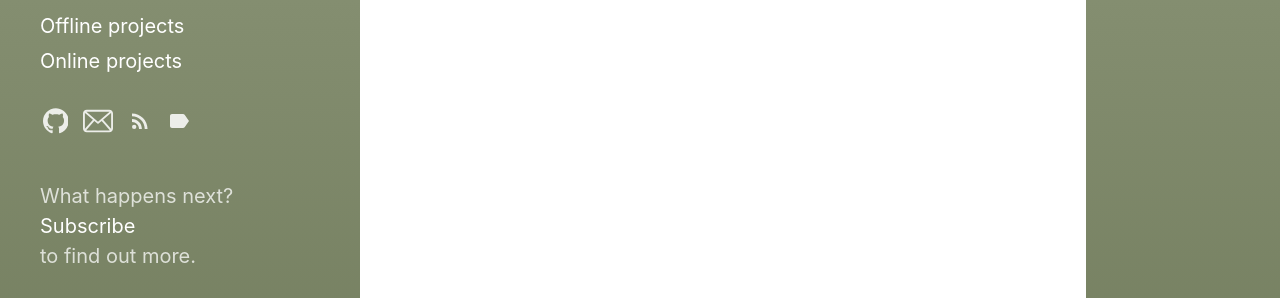
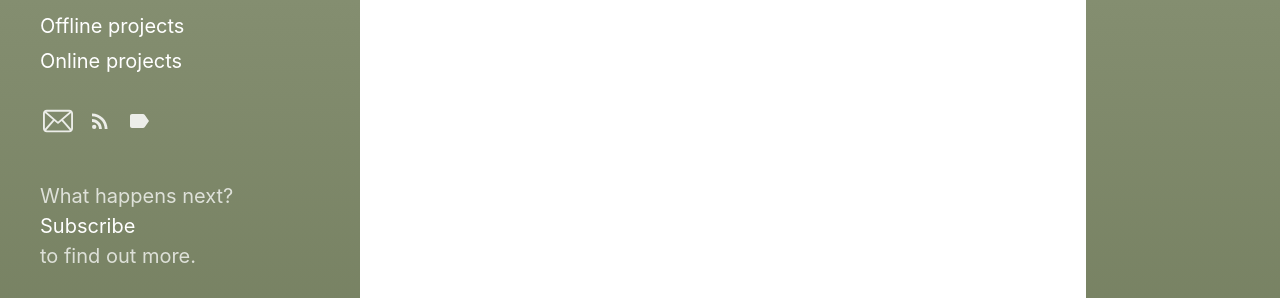
Before and after one commit to jyang123-bit/Website, a Jekyll site: the page built from tags.html, in a window 1280 px wide. Shown: the part 589-887 px from the top of the page. Built offline with Jekyll 4.4.1, drawn with Linux system fonts in a browser that asks for light colours.

Commit message:
Update custom-icon-links.html

```diff
--- a/_includes/custom-icon-links.html
+++ b/_includes/custom-icon-links.html
@@ -1,10 +1,4 @@
 <!-- Optional additional links to insert for icons links -->
-
-<a id="github-link"
-       class="icon" title="Github" aria-label="Github"
-       href="https://github.com/{{ site.github_username }}">
-      {% include svg/github.svg %}
-    </a>
 
 <a id="email-link"
     class="icon" title="Email" aria-label="Email"
```
